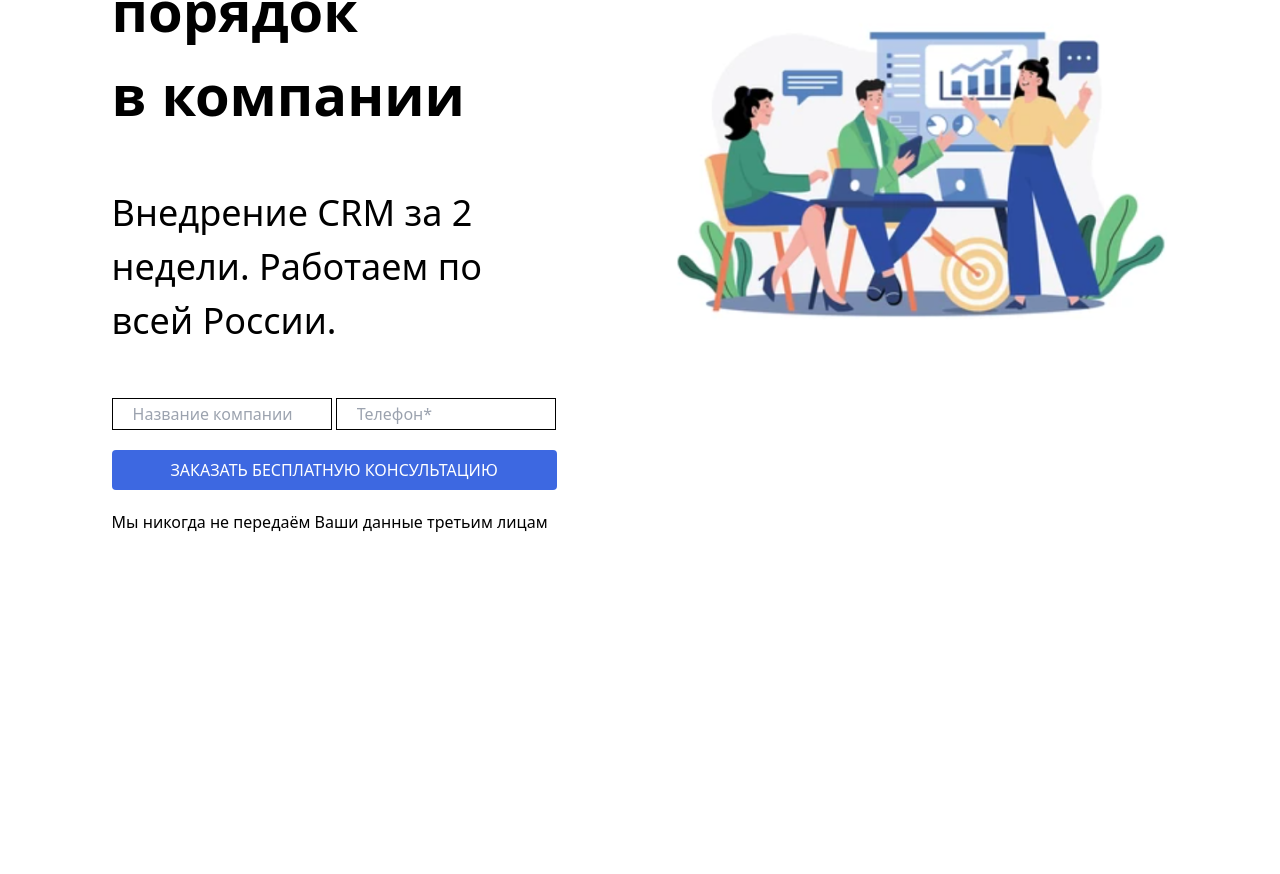
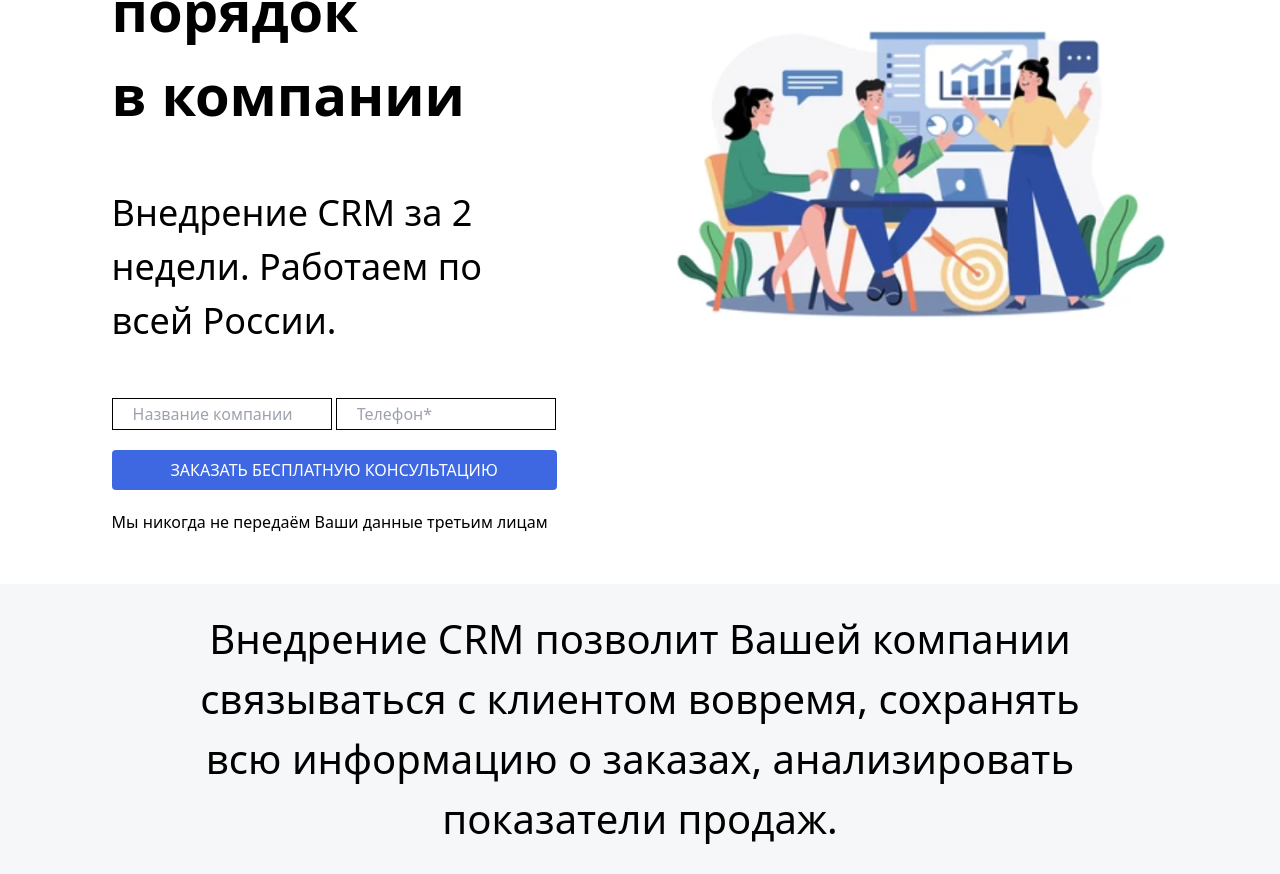
Before and after one commit to Wohidjon/git-rtr-exam-2, a website: page src/index.html in a window 1280 px wide. Shown: the part 348-1222 px from the top of the page. Before the commit the page ends 932 px from the top, so only its background shows below. Drawn offline with nearby package versions, Linux system fonts and the light colour scheme; files that its build step writes are made by us from their sources.

Commit message:
section2

```diff
--- a/src/index.html
+++ b/src/index.html
@@ -47,5 +47,11 @@
             <img src="./image 15 (2).png" alt="">
         </section>
     </header>
+    <section class="bg-[#F5F7F8]">
+        <div class="lg:w-[70%] m-auto">
+            <h1 class="text-[40px] text-center py-[25px]">Внедрение CRM позволит Вашей компании  связываться   с клиентом вовремя,
+                сохранять  всю информацию о заказах,    анализировать  показатели продаж.</h1>
+        </div>
+    </section>
 </body>
 </html>
```
